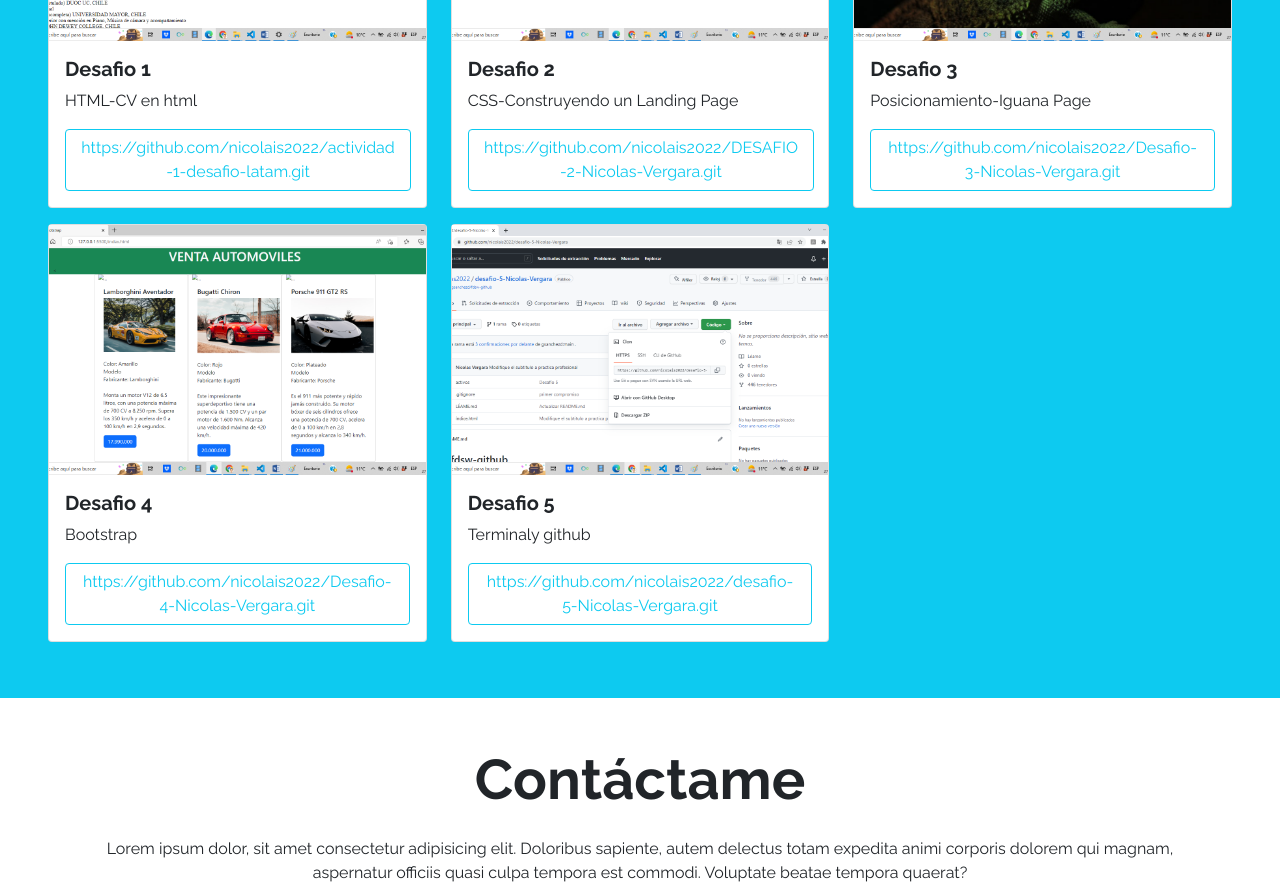
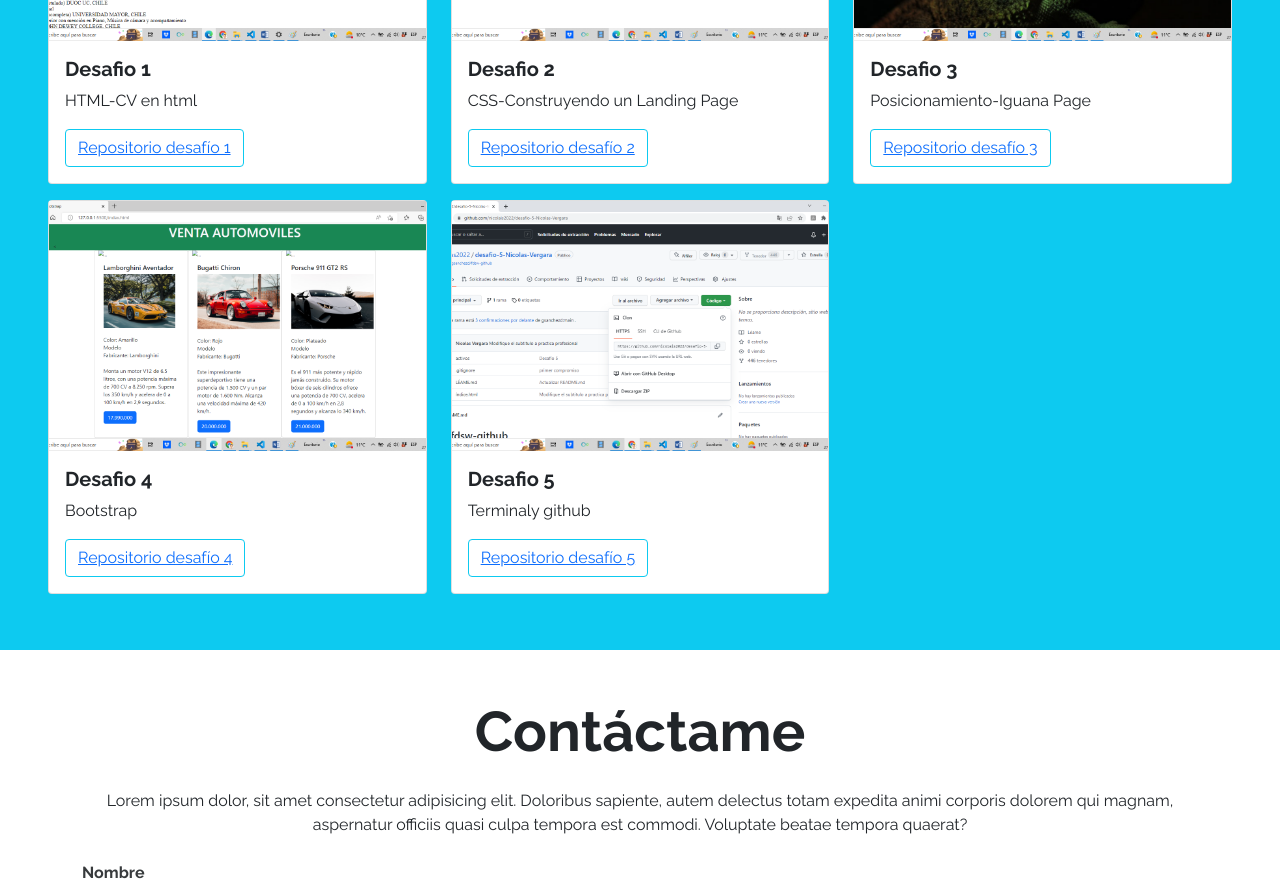
Before and after one commit to nicolais2022/nicolais2022.github.io, a plain HTML site: page index.html in a window 1280 px wide. Shown: the part 1660-2550 px from the top of the page. Drawn offline with nearby package versions, Linux system fonts and the light colour scheme.

Commit message:
se actualiza links de botones de desafios

```diff
--- a/index.html
+++ b/index.html
@@ -10,7 +10,7 @@
     <link href="https://fonts.googleapis.com/css2?family=Raleway:wght@400;700&display=swap" rel="stylesheet">
     <link href="https://cdn.jsdelivr.net/npm/bootstrap@5.1.3/dist/css/bootstrap.min.css" rel="stylesheet"
         integrity="sha384-1BmE4kWBq78iYhFldvKuhfTAU6auU8tT94WrHftjDbrCEXSU1oBoqyl2QvZ6jIW3" crossorigin="anonymous">
-    <title>Olivia Ros</title>
+    <title>Nicolás Vergara</title>
     <link rel="stylesheet" href="https://cdnjs.cloudflare.com/ajax/libs/font-awesome/5.9.0/css/all.min.css"
         integrity="sha512-q3eWabyZPc1XTCmF+8/LuE1ozpg5xxn7iO89yfSOd5/oKvyqLngoNGsx8jq92Y8eXJ/IRxQbEC+FGSYxtk2oiw=="
         crossorigin="anonymous" referrerpolicy="no-referrer" />
@@ -116,7 +116,7 @@
                             HTML-CV en html
                         </p>
                         <button type="button" class="btn btn-outline-info">
-                            https://github.com/nicolais2022/actividad-1-desafio-latam.git
+                            <a href="https://github.com/nicolais2022/actividad-1-desafio-latam" target="_blank">Repositorio desafío 1</a>
                         </button>
                     </div>
                 </div>
@@ -130,7 +130,7 @@
                             CSS-Construyendo un Landing Page
                         </p>
                         <button type="button" class="btn btn-outline-info">
-                            https://github.com/nicolais2022/DESAFIO-2-Nicolas-Vergara.git
+                            <a href="https://github.com/nicolais2022/DESAFIO-2-Nicolas-Vergara" target="_blank">Repositorio desafío 2</a>
                         </button>
                     </div>
                 </div>
@@ -144,7 +144,7 @@
                             Posicionamiento-Iguana Page
                         </p>
                         <button type="button" class="btn btn-outline-info">
-                            https://github.com/nicolais2022/Desafio-3-Nicolas-Vergara.git
+                            <a href="https://github.com/nicolais2022/Desafio-3-Nicolas-Vergara" target="_blank">Repositorio desafío 3</a>
                         </button>
                     </div>
                 </div>
@@ -158,7 +158,7 @@
                         Bootstrap
                         </p>
                         <button type="button" class="btn btn-outline-info">
-                            https://github.com/nicolais2022/Desafio-4-Nicolas-Vergara.git
+                            <a href="https://github.com/nicolais2022/Desafio-4-Nicolas-Vergara" target="_blank">Repositorio desafío 4</a>
                         </button>
                     </div>
                 </div>
@@ -172,7 +172,7 @@
                             Terminaly github
                         </p>
                         <button type="button" class="btn btn-outline-info">
-                            https://github.com/nicolais2022/desafio-5-Nicolas-Vergara.git
+                            <a href="https://github.com/nicolais2022/desafio-5-Nicolas-Vergara" target="_blank">Repositorio desafío 5</a>
                         </button>
                     </div>
                 </div>
```
